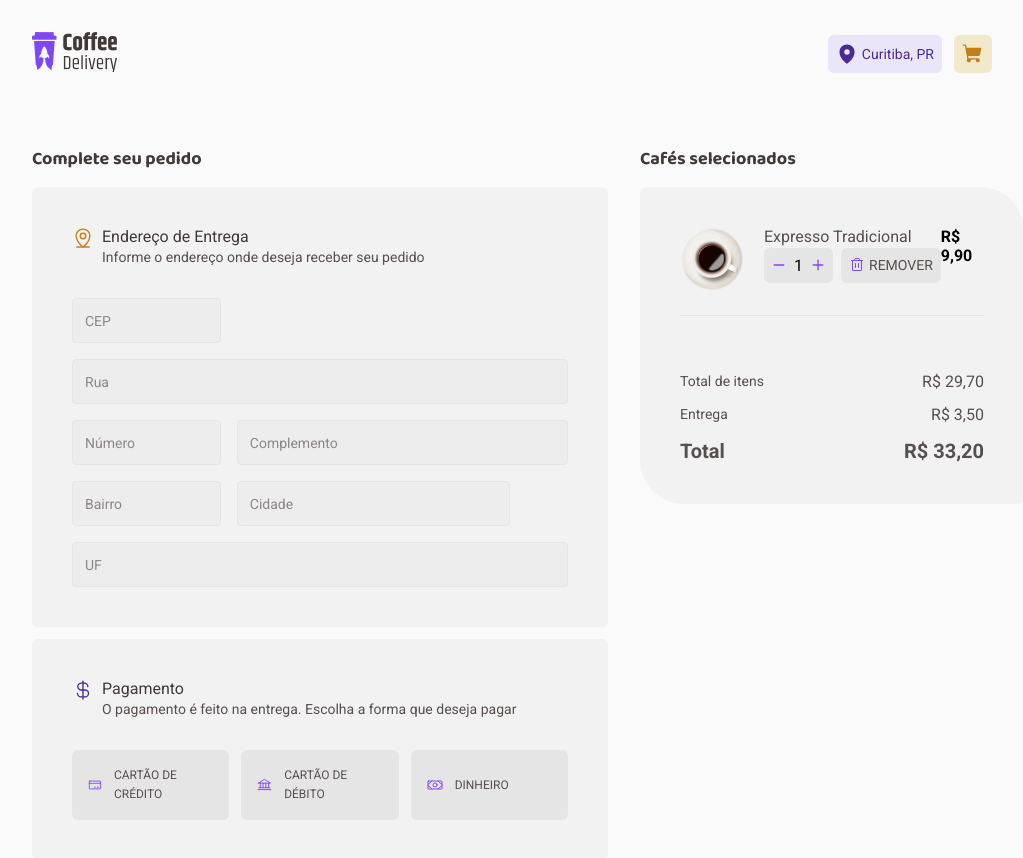
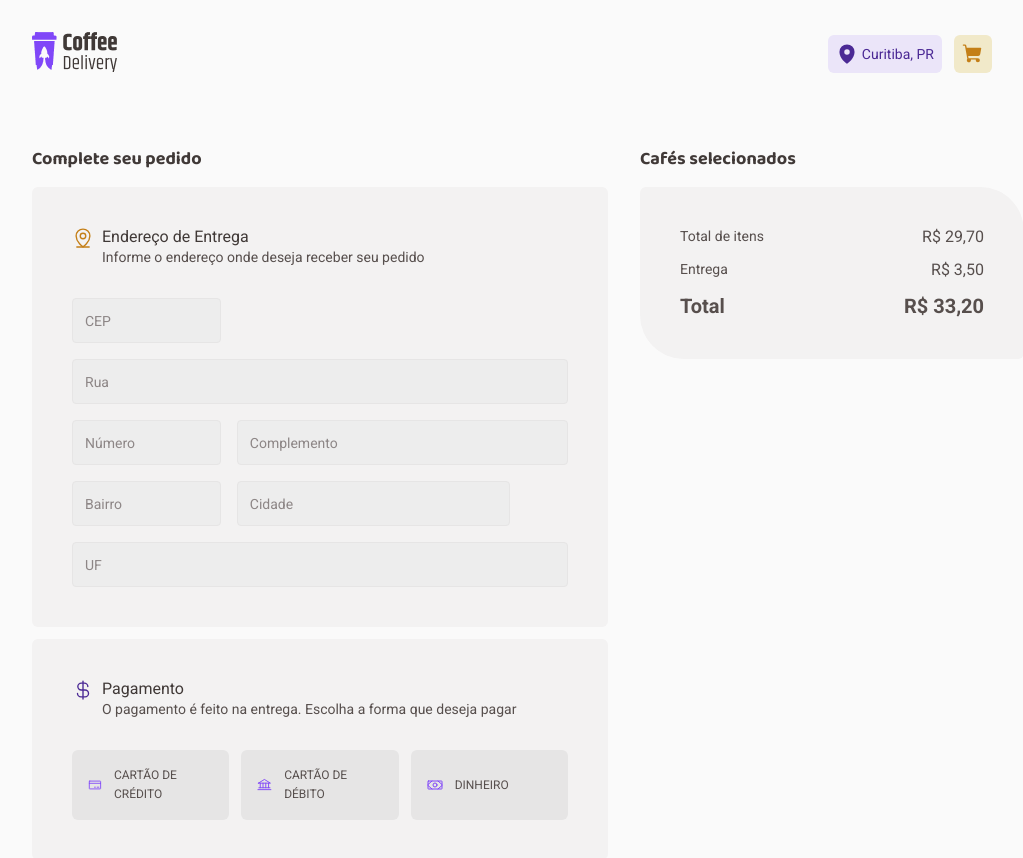
Before and after one commit to larissapissurno/coffee-delivery-react, a React (Vite) app: page /checkout in a window 1280 px wide. Shown: the whole page, without its empty margins (128-1151 px from the left). Built offline with nearby package versions, Linux system fonts and the light colour scheme.

Commit message:
refactor: format prize

```diff
--- /dev/null
+++ b/src/_shared/utils/utils.ts
@@ -0,0 +1,7 @@
+export const formattedCurrency = (value: number): string => {
+  return new Intl.NumberFormat('pt-BR', {
+    style: 'currency',
+    currency: 'BRL',
+    minimumFractionDigits: 2,
+  }).format(value)
+}
--- a/src/pages/Checkout/components/SelectedCoffees/index.tsx
+++ b/src/pages/Checkout/components/SelectedCoffees/index.tsx
@@ -4,24 +4,28 @@ import {
   SelectedCoffeesTotals,
   SelectedCoffeesWrapper,
 } from './styles'
-import coffeeImg from 'src/assets/coffees/american.png'
 import { SelectQuantity } from '@components/SelectQuantity'
 import { Trash } from 'phosphor-react'
 import { TextRegularM, TextRegularS, TextRegularL } from 'src/styles/typography'
+import { useShoppingCart } from 'src/contexts/ShoppingCartContext'
+import { formattedCurrency } from 'src/_shared/utils/utils'
 
 export function SelectedCoffees() {
+  const { items } = useShoppingCart()
+
   return (
     <SelectedCoffeesWrapper>
-      <SelectedCoffee>
+      {items.map((item) => (
+        <SelectedCoffee key={item.id}>
           <div>
-          <img src={coffeeImg} alt="a cup of coffee" />
+            <img src={item.imageUrl} alt="" />
 
             <SelectedCoffeeDescription>
-            <TextRegularM>Expresso Tradicional</TextRegularM>
+              <TextRegularM>{item.name}</TextRegularM>
 
               <div>
                 <SelectQuantity
-                quantity={1}
+                  quantity={item.quantity}
                   onValueChange={() => true}
                 ></SelectQuantity>
                 <button type="button">
@@ -31,8 +35,9 @@ export function SelectedCoffees() {
             </SelectedCoffeeDescription>
           </div>
 
-        <span>R$ 9,90</span>
+          <span>{formattedCurrency(item.price)}</span>
         </SelectedCoffee>
+      ))}
 
       <SelectedCoffeesTotals>
         <div>
--- a/src/pages/Home/components/CoffeeCard/index.tsx
+++ b/src/pages/Home/components/CoffeeCard/index.tsx
@@ -13,15 +13,10 @@ import { useState, useContext } from 'react'
 import { ShoppingCartItem } from 'src/reducers/shoppingCart/reducer'
 import { ShoppingCartContext } from 'src/contexts/ShoppingCartContext'
 import { TitleS } from 'src/styles/typography'
+import { formattedCurrency } from 'src/_shared/utils/utils'
 
 interface CoffeeCardProps {
   coffee: ShoppingCartItem
-}
-
-const formattedCurrency = (value: number): string => {
-  return new Intl.NumberFormat('pt-BR', {
-    minimumFractionDigits: 2,
-  }).format(value)
 }
 
 export function CoffeeCard({ coffee }: CoffeeCardProps) {
@@ -57,8 +52,6 @@ export function CoffeeCard({ coffee }: CoffeeCardProps) {
 
       <CardFooter>
         <Price>
-          <span>R$</span>
-          &nbsp;
           <h3>{totalValue}</h3>
         </Price>
 
--- a/src/reducers/shoppingCart/reducer.ts
+++ b/src/reducers/shoppingCart/reducer.ts
@@ -11,12 +11,8 @@ export interface Coffee {
   imageUrl: string
 }
 
-export interface ShoppingCartItem {
-  id: string
-  name: string
-  price: number
+export interface ShoppingCartItem extends Coffee {
   quantity: number
-  imageUrl: string
 }
 
 interface ShoppingCartState {
```
Lines whose indentation alone changed are shown as unchanged.
